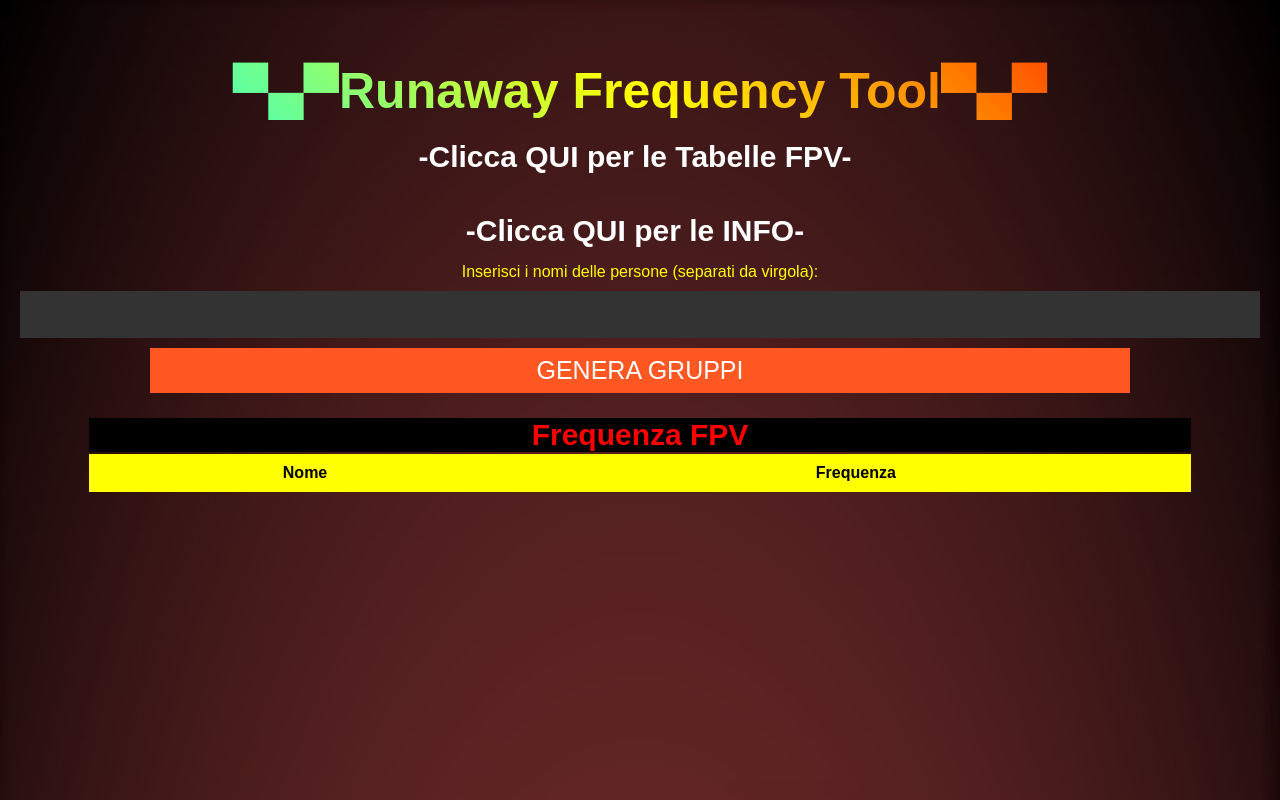
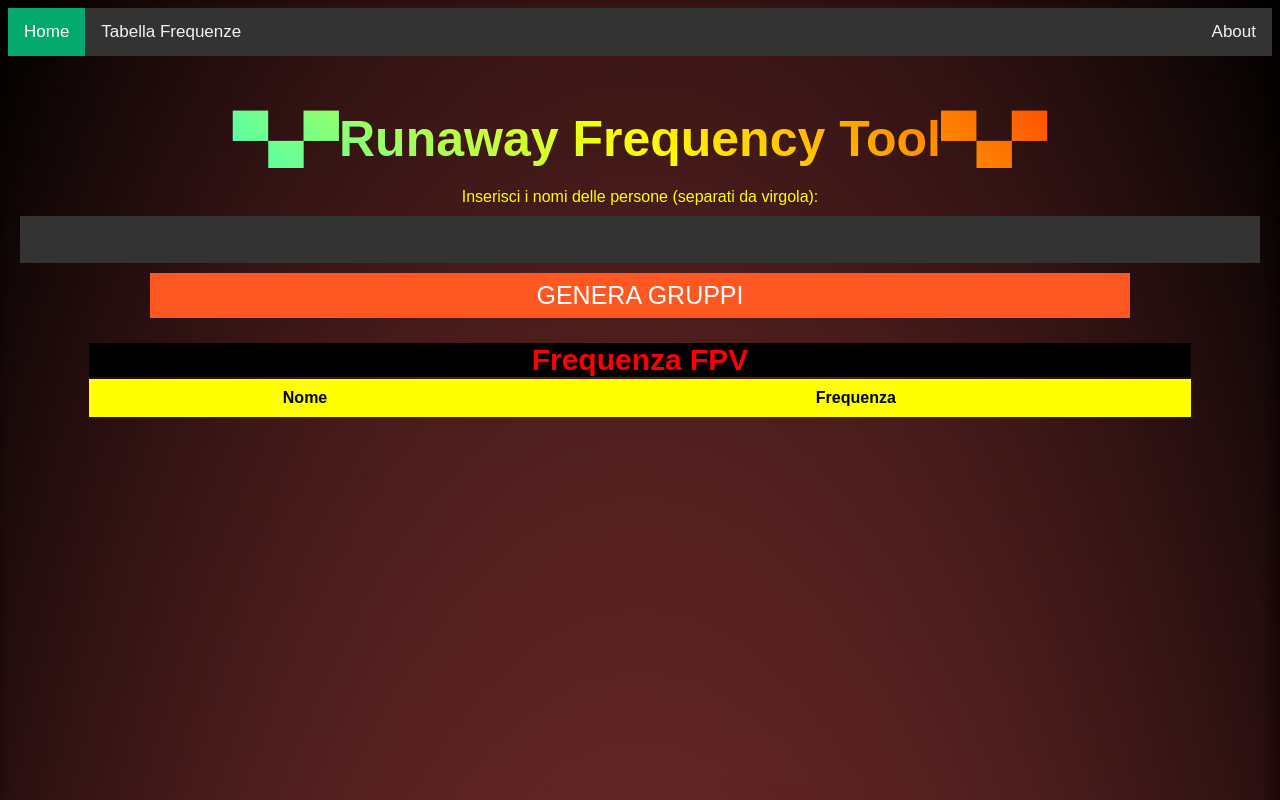
Before and after one commit to flightpunk/frequencytool, a plain HTML site: page index.html in a window 1280 px wide. Drawn offline with Linux system fonts and the light colour scheme.

Commit message:
top_menu

```diff
--- a/css/style.css
+++ b/css/style.css
@@ -200,6 +200,40 @@ nav li a {
   color: #000000; /* Cambia il colore del testo in nero */
 }
 
+/*menu link*/
+/* Add a black background color to the top navigation */
+.topnav {
+    background-color: #333;
+    overflow: hidden;
+}
+
+/* Style the links inside the navigation bar */
+.topnav a {
+  float: left;
+  color: #f2f2f2;
+  text-align: center;
+  padding: 14px 16px;
+  text-decoration: none;
+  font-size: 17px;
+}
+
+/* Change the color of links on hover */
+.topnav a:hover {
+  background-color: #ddd;
+  color: black;
+}
+
+/* Add a color to the active/current link */
+.topnav a.active {
+  background-color: #04AA6D;
+  color: white;
+}
+
+/* Right-aligned section inside the top navigation */
+.topnav-right {
+  float: right;
+}
+
 @keyframes fadeIn {
   0% {
     opacity: 0;
--- a/index.html
+++ b/index.html
@@ -3,18 +3,20 @@
 <head>
   <title>Runaway Frequency Tool</title>
   <link rel="stylesheet" href="css/style.css">
-
 </head>
 <body>
+	<!-- Qui c'è il menu con i link -->
+	<div class="topnav">
+		<a class="active" href="index.html">Home</a>
+		<a href="tabelle.html">Tabella Frequenze</a>
+		<div class="topnav-right">
+			<a href="info.html">About</a>
+		</div>
+	</div>
+
   <div class="container">
     <h1>▀▄▀Runaway Frequency Tool▀▄▀</h1>
-	<nav>
-		<ul>
-			<li><a href="tabelle.html">-Clicca QUI per le Tabelle FPV-</a></li>
-			<p></p>
-			<li><a href="info.html">-Clicca QUI per le INFO-</a></li>
-		</ul>
-	</nav>
+
     <div class="input-section">
       <label for="names">Inserisci i nomi delle persone (separati da virgola):</label>
       <input type="text" id="names" />
```
Also changed, not shown: info.html (+8 -5 lines), tabelle.html (+8 -5 lines).
